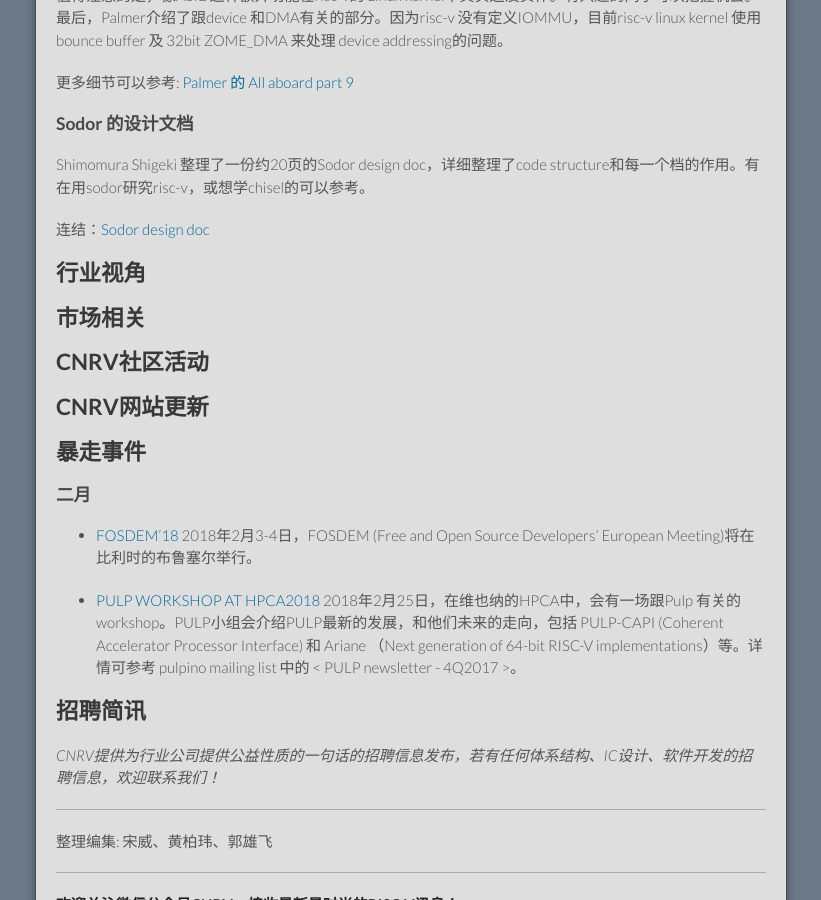
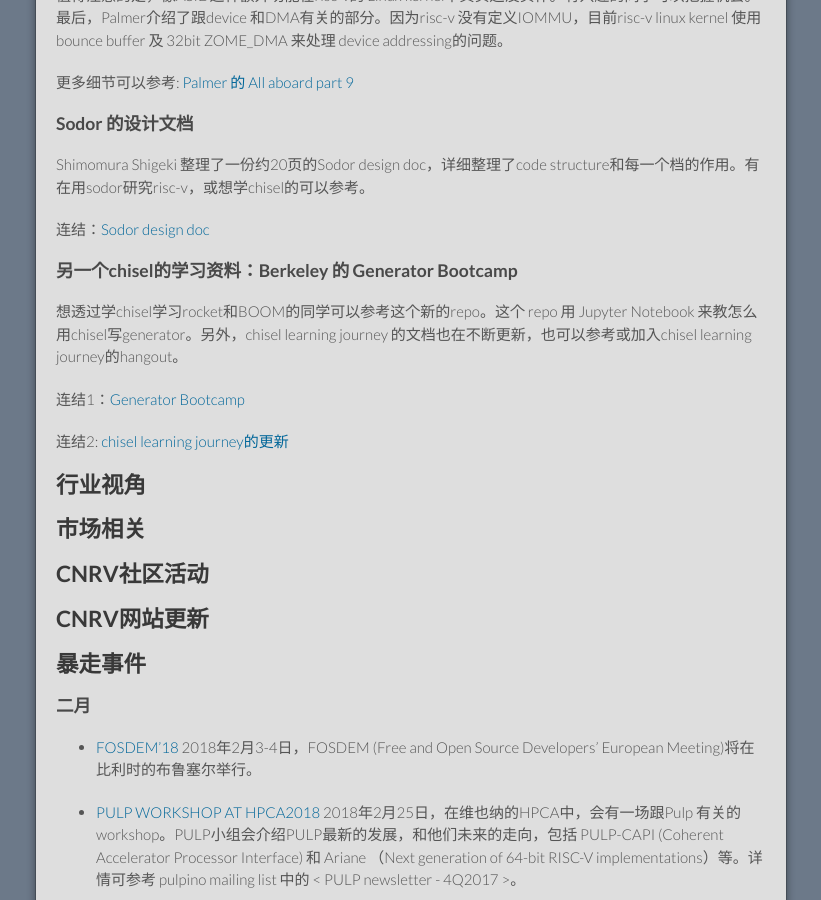
Before and after one commit to cnrv/home, a Jekyll site: the page built from bi-week-rpts/2018-01-04.md, in a window 1280 px wide and 900 px high, scrolled down 1959 px. Shown: the whole window, without its empty margins (229-1050 px from the left). Built offline with Jekyll 4.4.1, drawn with Linux system fonts in a browser that asks for light colours; Markdown is read by kramdown in place of the engine named in the settings; comment, search, counter and statistics services are not loaded; our own code applies the rules of GitHub Pages for plain Markdown files.

Commit message:
generator bootcamp 和 chisel learning journey的更新

```diff
--- a/bi-week-rpts/2018-01-04.md
+++ b/bi-week-rpts/2018-01-04.md
@@ -78,6 +78,12 @@
 
 连结：[Sodor design doc](https://docs.google.com/document/d/1WPQblOoKIODLrIacFSumXR6_uC9zquyixNFN8ABVQxY/edit?usp=sharing)
 
+### 另一个chisel的学习资料：Berkeley 的 Generator Bootcamp
+想透过学chisel学习rocket和BOOM的同学可以参考这个新的repo。这个 repo 用 Jupyter Notebook 来教怎么用chisel写generator。另外，chisel learning journey 的文档也在不断更新，也可以参考或加入chisel learning journey的hangout。
+
+连结1：[Generator Bootcamp](https://github.com/ucb-bar/generator-bootcamp)
+
+连结2: [chisel learning journey的更新](https://github.com/librecores/riscv-sodor/wiki)
 
 
 
```
